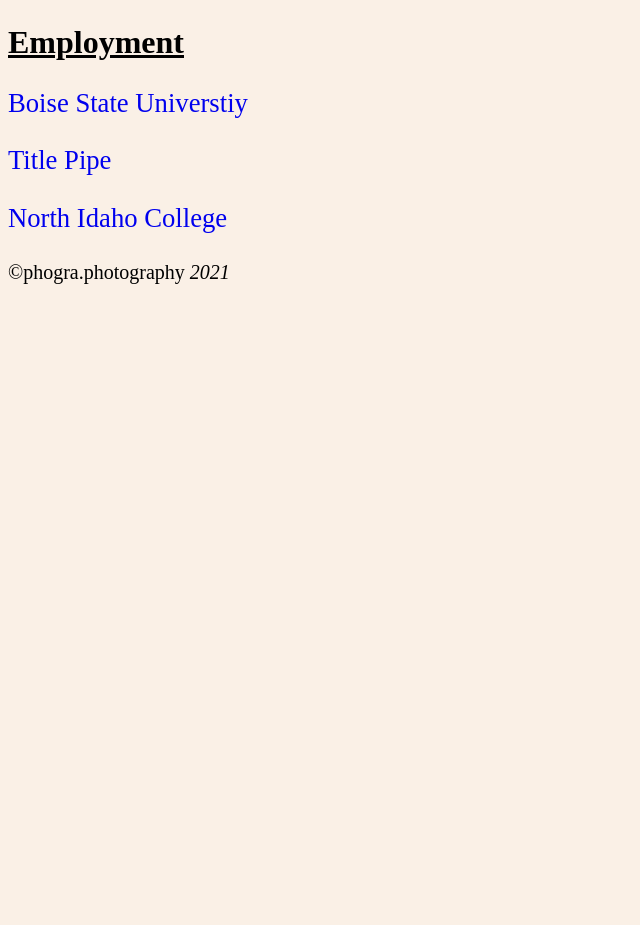
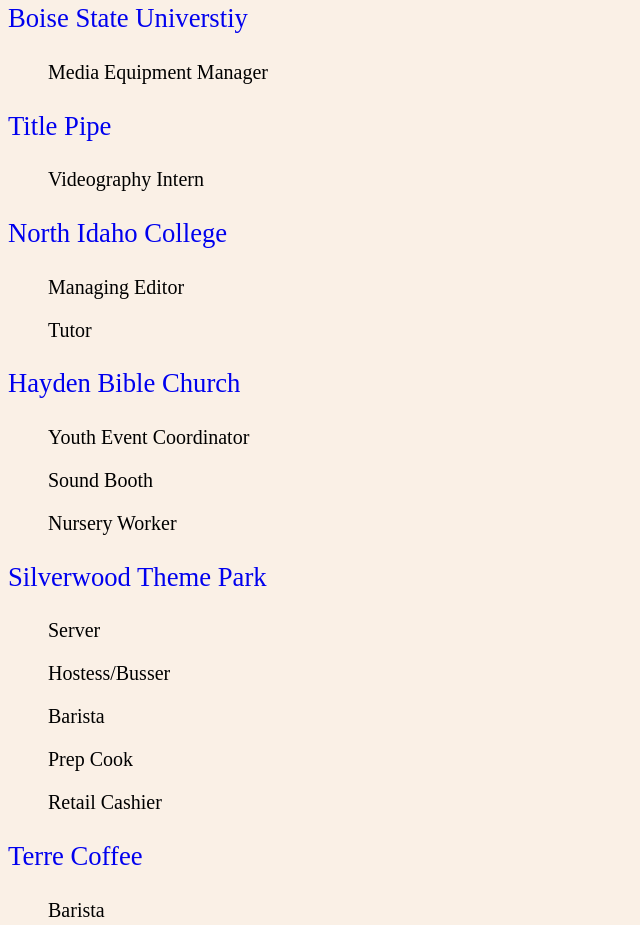
Before and after one commit to animech99/animech99.github.io, a plain HTML site: page projects.html in a window 1280 px wide. Shown: the part 1410-2335 px from the top of the page, without its empty margins (0-640 px from the left). Before the commit the page ends 1714 px from the top, so only its background shows below. Drawn offline with Linux system fonts and the light colour scheme.

Commit message:
12/10 Update v2

```diff
--- a/projects.html
+++ b/projects.html
@@ -15,7 +15,7 @@
     </div>
 
     <ul>
-      <li class="borderlist box-shadow"><a href="projects.html">Portfolio</a></li>
+      <li class="borderlist box-shadow"><a href="projects.html">Resume</a></li>
       <li class="borderlist box-shadow"><a href="videography.html">Videography</a></li>
       <li class="borderlist box-shadow"><a href="aboutme.html">About Me</a></li>
       <li class="borderlist box-shadow"><a href="index.html">Home</a></li>
@@ -26,8 +26,7 @@
 
     <br><br><br><br><br><br><br><br><br><br><br><br><br><br>
 
-    <img src="3.png" style="width:40%; border-style: solid;" class="center">
-
+    <img src="3.png" style="width:20%; border-style: solid;" class="center">
     <br><br><br><br>
 
 
@@ -35,10 +34,29 @@
 
     <br><br><br><br><br>
 
-<h1><u><b>Employment</b></u></h1>
-<p><a href="www.boisestate.edu">Boise State Universtiy</a></p>
-<p><a href="www.titlepipe.com">Title Pipe</a></p>
-<p><a href="nic.edu">North Idaho College</a></p>
+<h1 style="text-align: center;"><u><b>Employment</b></u></h1>
+<p><a href="https://www.boisestate.edu">Boise State Universtiy</a></p>
+<p style="font-size: 20px; margin-left: 40px;">Media Equipment Manager</p>
+<p><a href="https://www.titlepipe.com">Title Pipe</a></p>
+<p style="font-size: 20px; margin-left: 40px;">Videography Intern</p>
+<p><a href="https://www.nic.edu">North Idaho College</a></p>
+<p style="font-size: 20px; margin-left: 40px;">Managing Editor</p>
+<p style="font-size: 20px; margin-left: 40px;">Tutor</p>
+<p><a href="https://www.haydenbible.org">Hayden Bible Church</a></p>
+<p style="font-size: 20px; margin-left: 40px;">Youth Event Coordinator</p>
+<p style="font-size: 20px; margin-left: 40px;">Sound Booth</p>
+<p style="font-size: 20px; margin-left: 40px;">Nursery Worker</p>
+<p><a href="https://www.silverwoodthemepark.com/">Silverwood Theme Park</a></p>
+<p style="font-size: 20px; margin-left: 40px;">Server</p>
+<p style="font-size: 20px; margin-left: 40px;">Hostess/Busser</p>
+<p style="font-size: 20px; margin-left: 40px;">Barista</p>
+<p style="font-size: 20px; margin-left: 40px;">Prep Cook</p>
+<p style="font-size: 20px; margin-left: 40px;">Retail Cashier</p>
+<p><a href="https://terrecoffee.com/">Terre Coffee</a></p>
+<p style="font-size: 20px; margin-left: 40px;">Barista</p>
+
+
+<br><br><br><br><br>
 
 <footer>
   <p style="font-size: 20px;">©phogra.photography <i>2021</i></p>
```
Also changed, not shown: aboutme.html (+2 -2 lines), index.html (+1 -1 lines), videography.html (+2 -3 lines).
